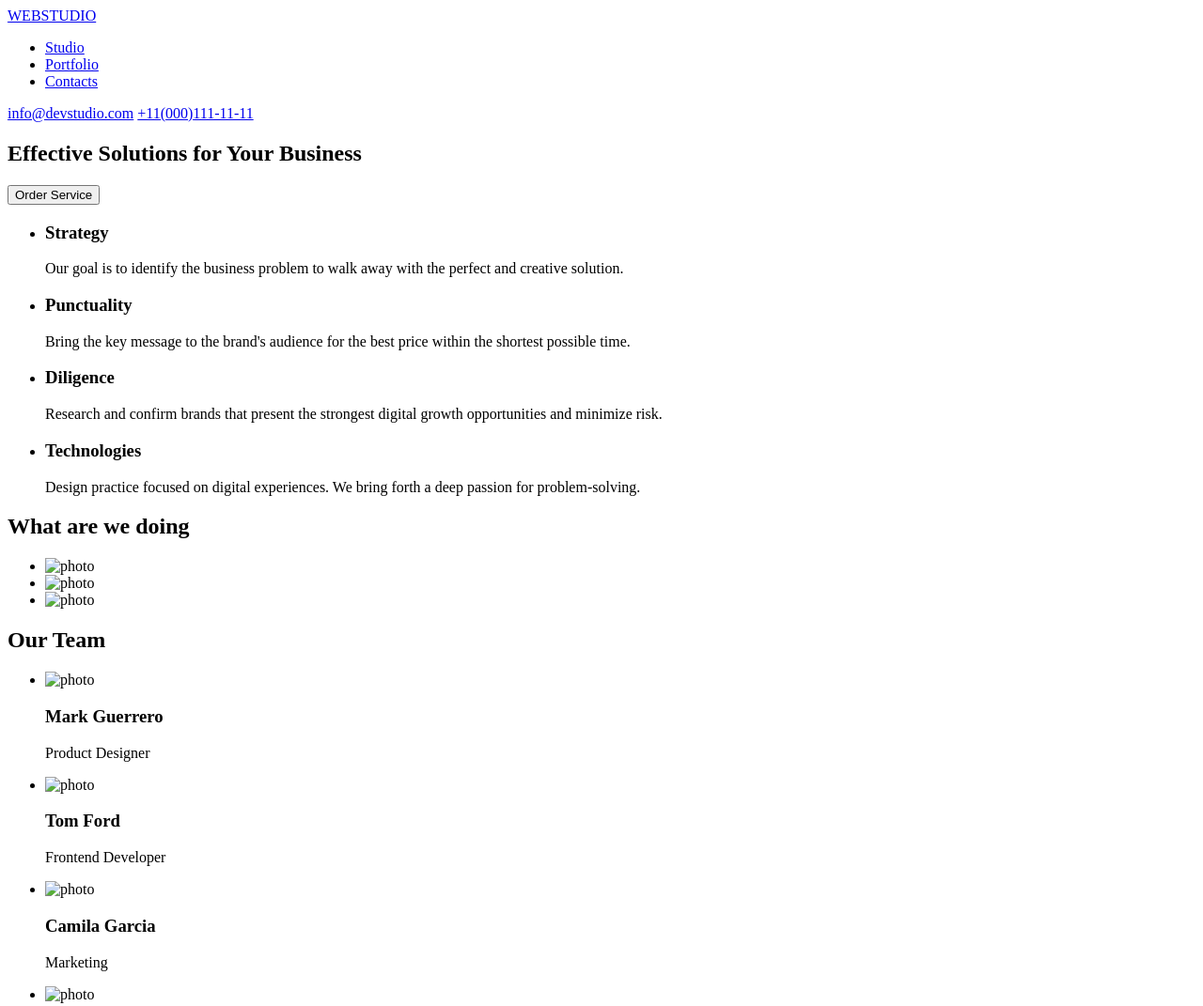
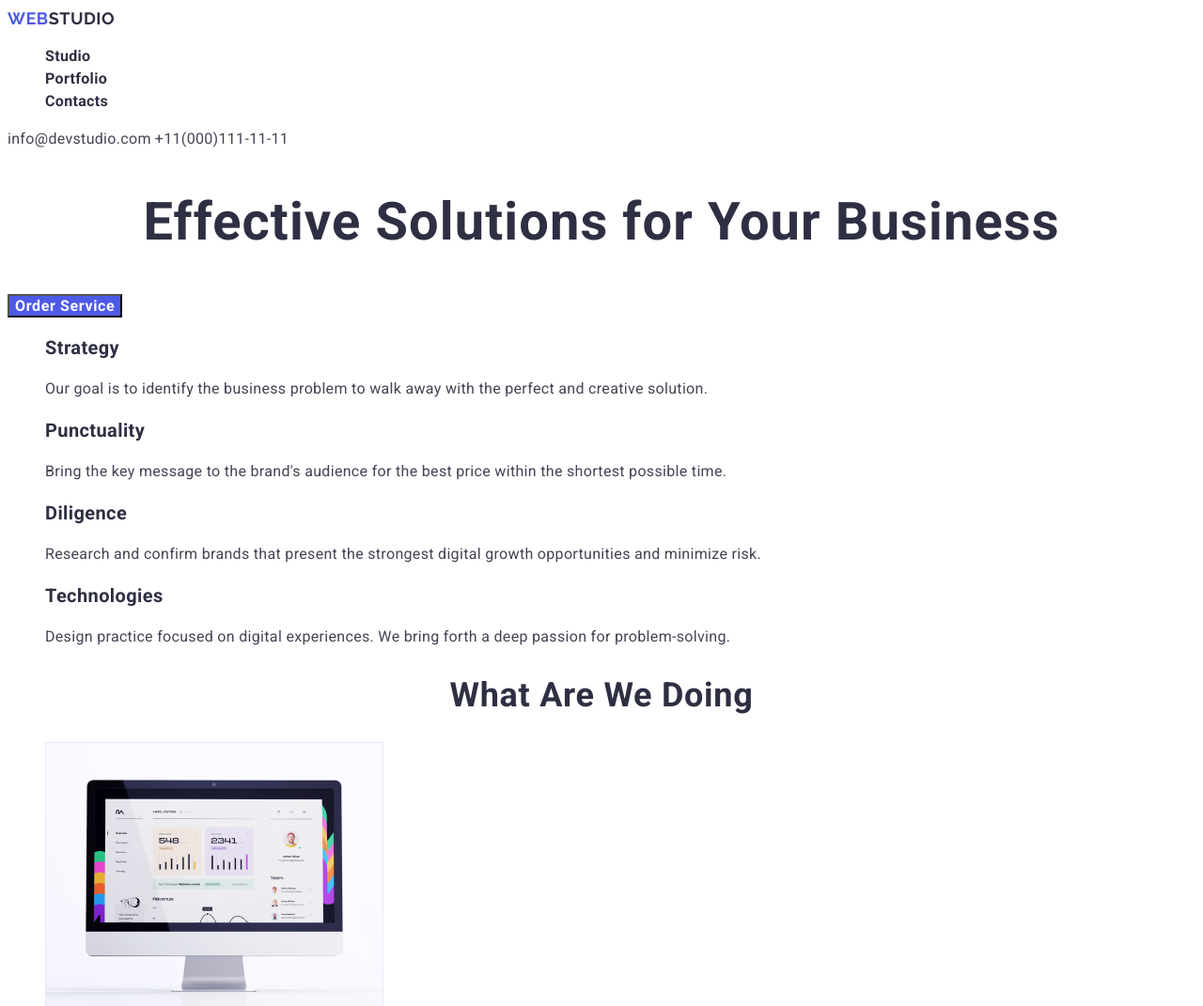
Before and after one commit to ritttttkkkaaa/goit-markup-hw-02, a plain HTML site: page index.html in a window 1280 px wide. Shown: the top 1071 px of the page at 94% size. Drawn offline with Linux system fonts and the light colour scheme.

Commit message:
update index html file

```diff
--- /dev/null
+++ b/css/styles.css
@@ -0,0 +1,164 @@
+/* header */
+.logo {
+    text-decoration: none;
+}
+
+.logo-web {
+    font-family: 'Raleway', sans-serif;
+    font-size: 18px;
+    font-weight: 600;
+    line-height: 24px;
+    display: flex;
+    align-items: center;
+    letter-spacing: 0.03em;
+    text-transform: uppercase;
+    color: #4D5AE5;
+}
+
+.logo {
+    font-family: 'Raleway', sans-serif;
+    font-size: 18px;
+    line-height: 24px;
+    display: flex;
+    align-items: center;
+    letter-spacing: 0.03em;
+    text-transform: uppercase;
+    color: #2E2F42;
+}
+
+.list {
+    list-style: none;
+}
+
+.link {
+    text-decoration: none;
+}
+
+.menu-link {
+    font-family: 'Roboto', sans-serif;
+    font-weight: 600;
+    font-size: 16px;
+    line-height: 24px;
+    letter-spacing: 0.02em;
+    color: #2E2F42;
+}
+
+.menu-link:hover,
+.menu-link:focus {
+    color: #4D5AE5;
+}
+
+.contacts {
+    font-family: 'Roboto', sans-serif;
+    font-weight: 400;
+    font-size: 16px;
+    line-height: 24px;
+    letter-spacing: 0.02em;
+    color: #434455;
+}
+
+.contacts:hover,
+.contacts:focus{
+    color: #4D5AE5;
+}
+
+.contacts {
+    text-decoration: none;
+}
+
+/* main */
+
+h1 {
+    font-family: 'Roboto', sans-serif;
+    font-style: normal;
+    font-weight: 600;
+    font-size: 56px;
+    line-height: 60px;
+    text-align: center;
+    letter-spacing: 0.02em;
+    color:#2E2F42
+}
+
+.modal-btn {
+    font-family: 'Roboto', sans-serif;
+    font-weight: 600;
+    font-size: 16px;
+    line-height: 19px;
+    display: flex;
+    align-items: center;
+    letter-spacing: 0.04em;
+    cursor:pointer;
+    color: #ffffff;
+    background: #4D5AE5;
+}
+
+.modal-btn:hover,
+.modal-btn:focus {
+    background-color: #404BBF ;
+}
+
+h3 {
+    font-family: 'Roboto', sans-serif;
+    font-weight: 600;
+    font-size: 20px;
+    line-height: 24px;
+    letter-spacing: 0.02em;
+    color: #2E2F42;
+}
+
+.menu-list {
+    list-style: none;
+}
+
+p {
+    font-family: 'Roboto', sans-serif;
+    font-weight: 400;
+    font-size: 16px;
+    line-height: 24px;
+    letter-spacing: 0.02em;
+    color: #434455;
+}
+
+h2 {
+    font-family: 'Roboto', sans-serif;
+    font-weight: 600;
+    font-size: 36px;
+    line-height: 40px;
+    text-align: center;
+    letter-spacing: 0.02em;
+    text-transform: capitalize;
+    color: #2E2F42;
+}
+
+.photo-list {
+    list-style: none;
+}
+
+/* portfolio */
+.filter-btn-list {
+    list-style: none;
+}
+
+.filter-btn {
+    font-family: 'Roboto', sans-serif;
+    font-weight: 600;
+    font-size: 16px;
+    line-height: 24px;
+    display: flex;
+    align-items: center;
+    text-align: center;
+    letter-spacing: 0.04em;
+    cursor:pointer;
+    background: #F4F4FD;
+    color: #4D5AE5;
+}
+
+.filter-btn:hover,
+.filter-btn:focus {
+    background: #4D5AE5;
+    color: #FFFFFF;
+}
+
+.images {
+    list-style: none;
+}
--- a/index.html
+++ b/index.html
@@ -4,28 +4,38 @@
      <meta charset="UTF-8">
      <meta http-equiv="X-UA-Compatible" content="IE=edge">
      <meta name="viewport" content="width=device-width, initial-scale=1.0">
+     <link rel="stylesheet" href="./css/styles.css" />
      <title>Document</title>
+     <link rel="preconnect" href="https://fonts.googleapis.com">
+     <link rel="preconnect" href="https://fonts.gstatic.com" crossorigin>
+     <link href="https://fonts.googleapis.com/css2?family=Raleway:wght@700&family=Roboto:wght@400;500;700;900&display=swap" rel="stylesheet">
    </head>
    <body>
-      <header>
-         <a href="#">WEBSTUDIO</a>
+      <header class="header">
+         <a class="logo" href="#"><span class="logo-web">WEB</span>STUDIO</a>
           <nav>
-              <ul>
-                 <li><a href="#">Studio</a></li>
-                 <li><a href="#">Portfolio</a></li>
-                 <li><a href="#">Contacts</a></li>
+              <ul class="menu list">
+                  <li class="menu-item">
+                     <a class="menu-link link" href="#">Studio</a>
+                  </li>
+                  <li class="menu-item">
+                     <a class="menu-link link" href="file:///C:/goit-markup-hw-02/goit-markup-hw-02/portfolio.html#">Portfolio</a>
+                  </li>
+                  <li class="menu-item">
+                      <a class="menu-link link" href="#">Contacts</a>
+                  </li>
               </ul>
           </nav>
-          <a href="mailto:info@devstudio.com">info@devstudio.com</a>
-          <a href="telto:+11(000)111-11-11">+11(000)111-11-11</a>
+          <a class="contacts" href="mailto:info@devstudio.com">info@devstudio.com</a>
+          <a class="contacts" href="telto:+11(000)111-11-11">+11(000)111-11-11</a>
       </header>
       <main>
-             <section>
-                 <h1>Effective Solutions for Your Business</h1>
-                 <button type="button">Order Service</button>
-             </section>
           <section>
-                <ul>
+             <h1>Effective Solutions for Your Business</h1>
+             <button class="modal-btn" type="button">Order Service</button>
+          </section>
+          <section>
+                <ul class="menu-list">
                     <li><h3>Strategy</h3><p>Our goal is to identify the business problem to walk away with the perfect and creative solution.</p></li>
                     <li><h3>Punctuality</h3><p>Bring the key message to the brand's audience for the best price within the shortest possible time.</p></li>
                     <li><h3>Diligence</h3><p>Research and confirm brands that present the strongest digital growth opportunities and minimize risk.</p></li>
@@ -34,32 +44,32 @@
           </section>
           <section>
                 <h2>What are we doing</h2>
-                <ul>
-                    <li><img src="./images/Rectangle71.jpg" alt="photo" width="360px"/></li>
-                    <li><img src="./images/Rectangle711.jpg" alt="photo" width="360px"/></li>
-                    <li><img src="./images/Rectangle712.jpg" alt="photo" width="360px"/></li>
+                <ul class="photo-list">
+                    <li><img src="./images/Rectangle71.jpg" alt="photo" width="360"/></li>
+                    <li><img src="./images/Rectangle711.jpg" alt="photo" width="360"/></li>
+                    <li><img src="./images/Rectangle712.jpg" alt="photo" width="360"/></li>
                 </ul>
           </section>
           <section>
                 <h2>Our Team</h2>
-                <ul>
+                <ul class="photo-list">
                     <li>
-                        <img src="./images/img.jpg" alt="photo" width="264px"/>
+                        <img src="./images/img.jpg" alt="photo" width="264"/>
                         <h3>Mark Guerrero</h3>
                         <p>Product Designer</p>
                     </li>
                     <li>
-                        <img src="./images/img1.jpg" alt="photo" width="264px"/>
+                        <img src="./images/img1.jpg" alt="photo" width="264"/>
                         <h3>Tom Ford</h3>
                         <p>Frontend Developer</p>
                     </li>
                     <li>
-                        <img src="./images/img2.jpg" alt="photo" width="264px"/>
+                        <img src="./images/img2.jpg" alt="photo" width="264"/>
                         <h3>Camila Garcia</h3>
                         <p>Marketing</p>
                     </li>
                     <li>
-                        <img src="./images/img3.jpg" alt="photo" width="264px"/>
+                        <img src="./images/img3.jpg" alt="photo" width="264"/>
                         <h3>Daniel Wilson</h3>
                         <p>UI Designer</p>
                     </li>
@@ -67,7 +77,7 @@
           </section>
         </main>
        <footer>
-         <a href="#">WEBSTUDIO</a>
+         <a class="logo" href="#"><span class="logo-web">WEB</span>STUDIO</a>
          <p>Increase the flow of customers and sales for your business with digital marketing & growth solutions.</p>
        </footer>
     </body>
```
Also changed, not shown: portfolio.html (added, +97 -0 lines), images/Rectangle71.jpg (added), images/Rectangle711.jpg (added), images/Rectangle712.jpg (added), images/img.jpg (added), images/img1.jpg (added), images/img2.jpg (added), images/img3.jpg (added), images1/image1.jpg (added), images1/image2.jpg (added), images1/image3.jpg (added), images1/image4.jpg (added), images1/image5.jpg (added), images1/image6.jpg (added), 3 more files.
